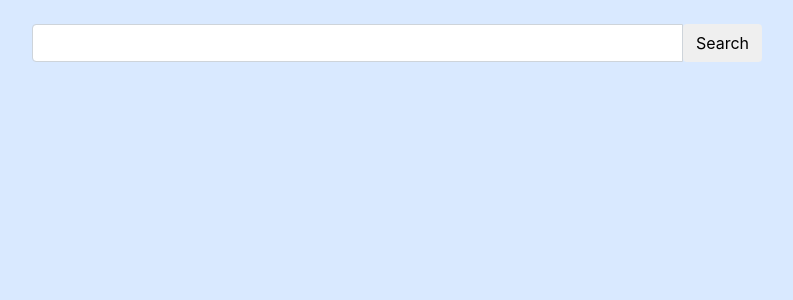
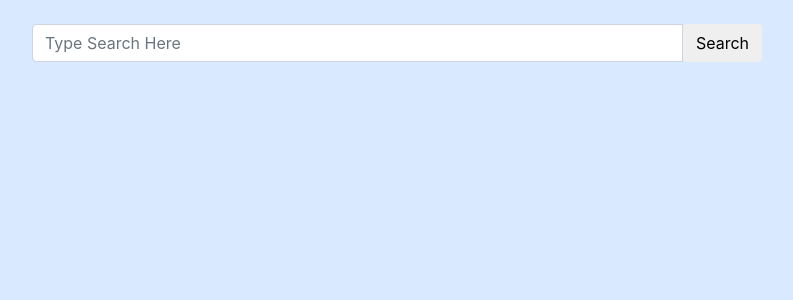
Before and after one commit to master-of-zen/Django-BookWorm, a Django app: page / in a window 1280 px wide. Shown: the part 56-356 px from the top of the page, without its empty margins (243-1036 px from the left). Run offline with Django 3.2, Linux system fonts and the light colour scheme; some libraries are stand-ins or nearby versions.

Commit message:
search bar placeholder added

```diff
--- a/search/templates/search/search.html
+++ b/search/templates/search/search.html
@@ -3,14 +3,18 @@
 <!-- Search form -->
 <div class="row d-flex justify-content-center">
     <div class="md-form col-md-8">
-        <form class="search input-group md-3" action="{% url 'search' %}" method="GET" >
-            <input type="text" placeholder="Search" class="form-control" name="q" value=" {{ query }} ">
+        <form class="search input-group md-3" action="{% url 'search' %}" method="GET">
+            {% if q %}
+            <input type="text" class="form-control" name="q" value="{{ query }}" placeholder="{{ q }}">
+            {% else %}
+            <input type="text"  class="form-control" name="q" value="{{ query }}" placeholder="Type Search Here">
+            {% endif %}
             <input class="btn btn-inline" type="submit" value="Search">
         </form>
         {%  for book in books %}
-        <div class="d-flex mt-2">
-            <div class=" p-2 mr-auto result">{{ book.author }} - {{ book.title }} </div>
-            <div class="p-2 result">{{ book.ext }} {{ book.size }}</div>
+        <div class="d-flex mt-3  result ">
+            <div class=" p-2 mr-auto result ">{{ book.author }} - {{ book.title }} </div>
+            <div class="p-2 result ">{{ book.lang }} {{ book.ext }} {{ book.size }}</div>
             <a href="{{ book.link }}" class="p-2 btn btn-primary btn-sm" role="button" aria-disabled="true">Download</a>
         </div>
         {% endfor %}
```
